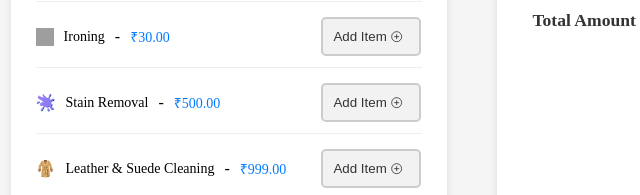
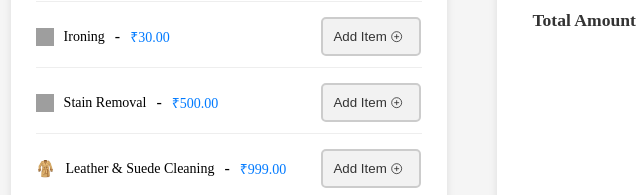
Before and after one commit to Arpita2265/Assignment4, a plain HTML site: page index.html in a window 1280 px wide. Shown: the part 1065-1260 px from the top of the page, 50-690 px from the left. Drawn offline with nearby package versions, Linux system fonts and the light colour scheme; grey boxes are pictures that could not be loaded.

Commit message:
Fix Stain Removal service item HTML structure

```diff
--- a/index.html
+++ b/index.html
@@ -130,7 +130,7 @@
                     <!--Stain Removal-->
 
                     <div class="service-item">
-                        <div class="service-info" id="service">🫟 <span>Stain Removal</span> - <span
+                        <div class="service-info" id="service"><img width="18px" height="18px" src="https://encrypted-tbn0.gstatic.com/images?q=tbn:ANd9GcSpU1OhhiI53FgspXzoinjQ4pMdotfc6VHlUg&s" alt="stain">  <span>Stain Removal</span> - <span
                                 class="service-price">₹500.00</span>
                         </div>
                         <button id="add-btn" class="add-btn" data-name="Stain Removal" data-price="500.00">Add
```
